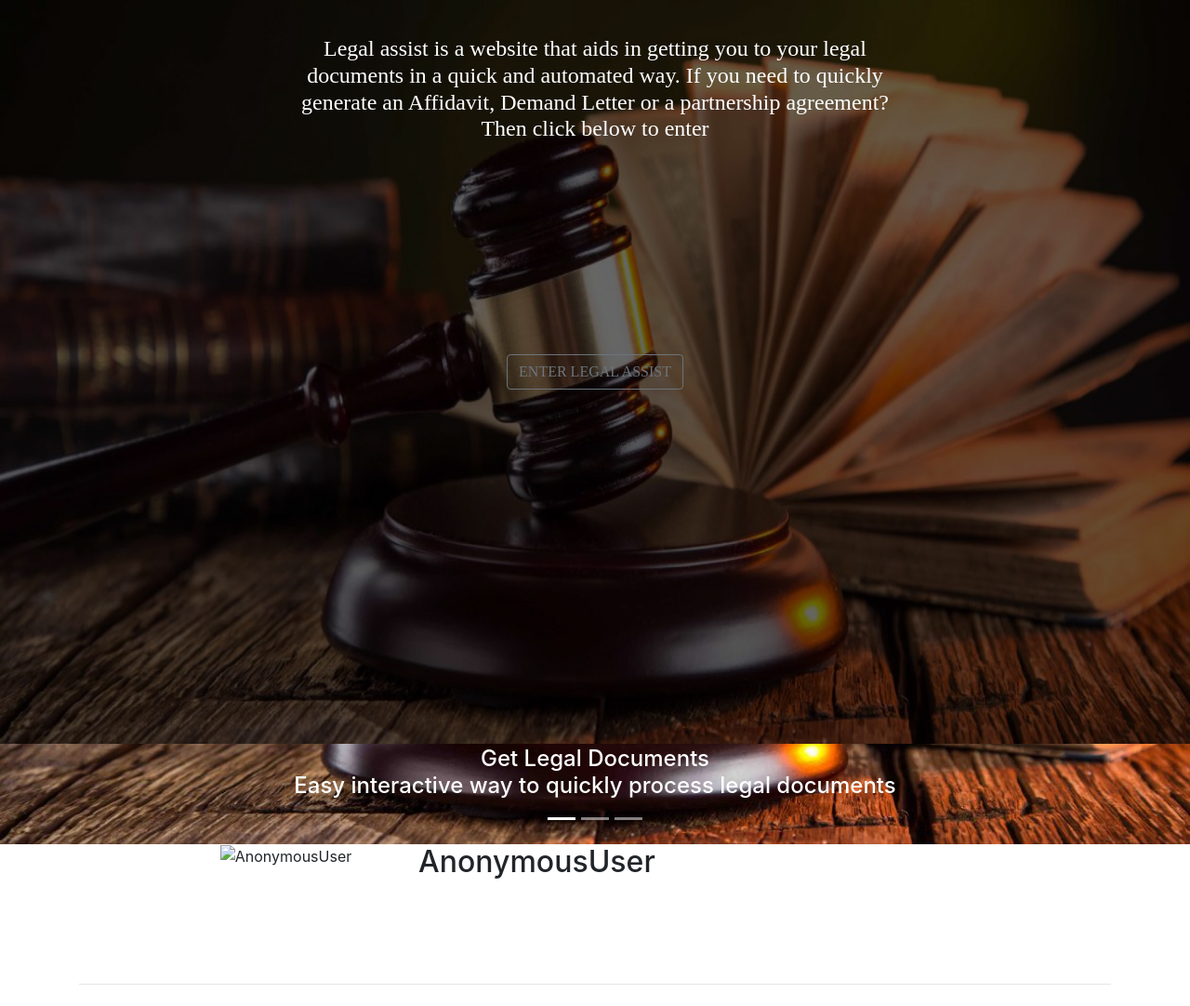
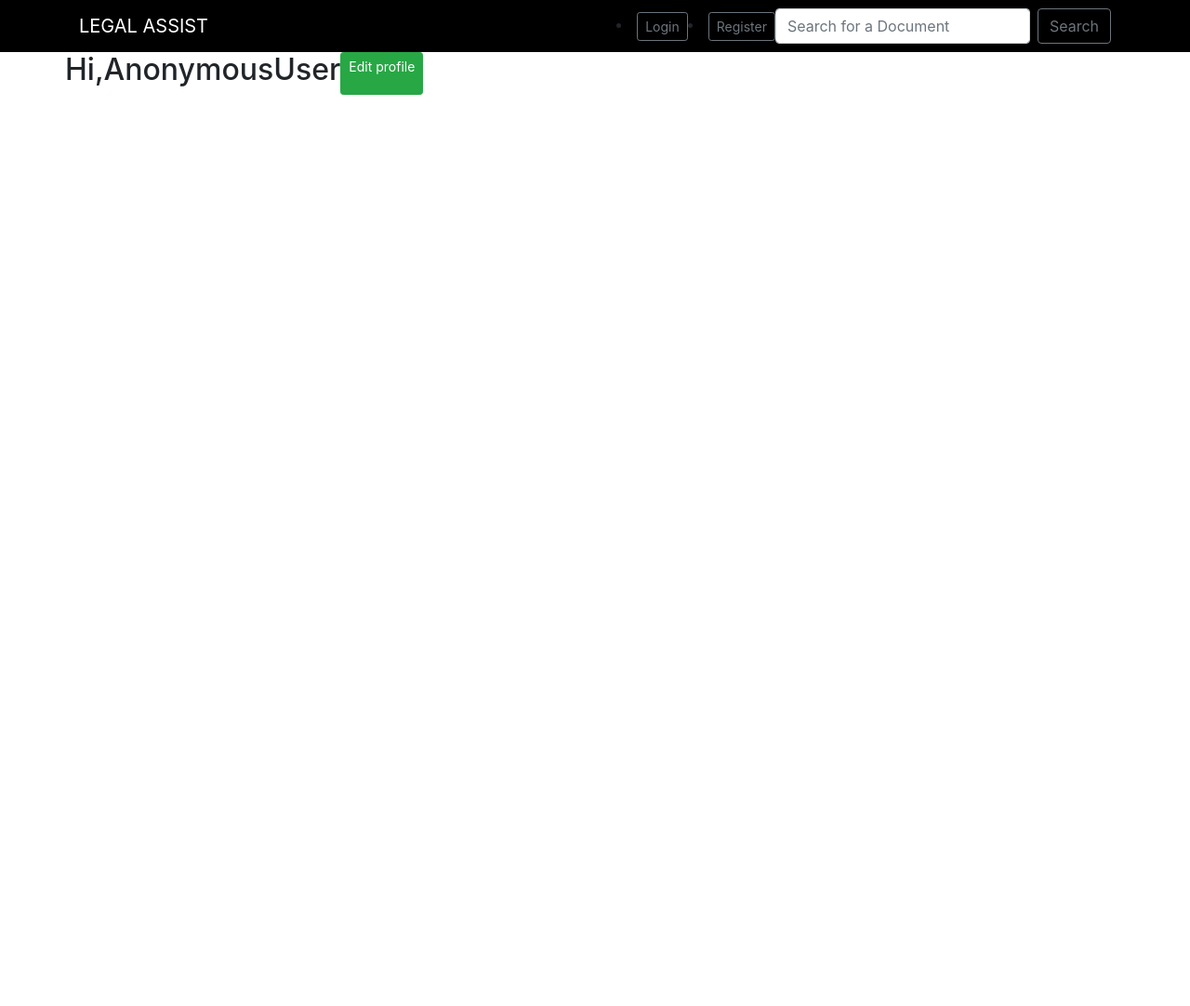
Before and after one commit to BenkiKuu/TheLawRivew, a Django app: page /profile/1 in a window 1280 px wide. Shown: the whole page at 93% size. After the commit the page ends 102 px from the top, so only its background shows below. Run offline with Django 3.2, Linux system fonts and the light colour scheme; some libraries are stand-ins or nearby versions.

Commit message:
email intergration

```diff
--- a/lawreview/settings.py
+++ b/lawreview/settings.py
@@ -99,6 +99,12 @@
         )
     }
 
+# Email configurations remember to install python-decouple
+EMAIL_USE_TLS = config('EMAIL_USE_TLS')
+EMAIL_HOST = config('EMAIL_HOST')
+EMAIL_PORT = config('EMAIL_PORT')
+EMAIL_HOST_USER = config('EMAIL_HOST_USER')
+EMAIL_HOST_PASSWORD = config('EMAIL_HOST_PASSWORD')
 # Password validation
 # https://docs.djangoproject.com/en/1.11/ref/settings/#auth-password-validators
 
--- a/review/templates/base.html
+++ b/review/templates/base.html
@@ -101,7 +101,7 @@
           <div class="carousel-item active">
             <img class="img-fluid" src="{% static 'img/landing.jpg' %}" style="height:570px;width:100%">
             <div class="carousel-caption" id="c-bk">
-              <h2>LAW REVIE</h2>
+              <h2>LEGAL ASSIST</h2>
               <h4>Get Legal Documents<br>Easy interactive way to quickly process legal documents</h4>
             </div>
 
@@ -109,14 +109,14 @@
           <div class="carousel-item">
             <img class="img-fluid" src="{% static 'img/landing1.jpg' %}" style="height:570px;width:100%">
             <div class="carousel-caption" id="c-bk">
-              <h2>LAW REVIE</h2>
+              <h2>LEGAL ASIST</h2>
               <h4>Get Legal Documents<br>Easy interactive way to quickly process legal documents</h4>
             </div>
           </div>
           <div class="carousel-item">
             <img class="img-fluid" src="{% static 'img/landing2.jpg' %}" style="height:570px;width:100%">
             <div class="carousel-caption" id="c-bk">
-              <h2>LAW REVIE</h2>
+              <h2>LEGAL ASSIST</h2>
               <h4>Get Legal Documents<br>Easy interactive way to quickly process legal documents</h4>
             </div>
           </div>
--- a/review/templates/navbar.html
+++ b/review/templates/navbar.html
@@ -1,5 +1,4 @@
-{% load bootstrap4 %}
-{% load static %}
+{% load bootstrap4 %} {% load static %}
 
 
 <!DOCTYPE html>
@@ -10,14 +9,12 @@
  <meta charset="utf-8">
  <meta name="viewport" content="width=device-width, initial-scale=1">
 
-  <title>LAW REVIEW</title>
+ <title>LEGAL ASSIST</title>
 
  <!-- Styles -->
-  {% block styles %}
-    {% bootstrap_css %}
-    <link rel="stylesheet" href="{% static 'css/basephoto.css' %}">
-    <link href="https://fonts.googleapis.com/css?family=Pacifico|Roboto+Condensed" rel="stylesheet">
-  {% endblock styles %}
+ {% block styles %} {% bootstrap_css %}
+ <link rel="stylesheet" href="{% static 'css/styles.css' %}">
+ <link href="https://fonts.googleapis.com/css?family=Pacifico|Roboto+Condensed" rel="stylesheet"> {% endblock styles %}
 </head>
 
 <body>
@@ -45,7 +42,7 @@
               <div class="dropdown-divider"></div>
               <a class="dropdown-item" href="{% url 'new_firm' %}">Register new Law Firm</a>
               <div class="dropdown-divider"></div>
-              <a class="dropdown-item" href="{% url 'new_demand' %}">Generate a Demand Letter</a>
+              <a class="dropdown-item" href="{% url 'new_demand' %}">Generate An Id Information Affidavit</a>
               <div class="dropdown-divider"></div>
               <a class="dropdown-item" href="/profile/{{user.profile.id}}">Profile</a>
               <div class="dropdown-divider"></div>
@@ -73,8 +70,10 @@
   </nav>
   </header>
 
+    {% block content %}{% endblock %}
     {% block scripts %}
     <!-- AJAX -->
+    <script src="https://cdnjs.cloudflare.com/ajax/libs/gsap/2.0.1/TweenMax.min.js"></script>
     <script src="https://ajax.googleapis.com/ajax/libs/jquery/3.2.1/jquery.min.js"></script>
     <script src="https://code.jquery.com/jquery-3.3.1.min.js" integrity="sha256-FgpCb/KJQlLNfOu91ta32o/NMZxltwRo8QtmkMRdAu8=" crossorigin="anonymous"></script>
     {% bootstrap_javascript %}
--- a/review/templates/profile.html
+++ b/review/templates/profile.html
@@ -1,58 +1,15 @@
-{%extends "base.html" %}
+{% extends 'navbar.html' %}
 {% load bootstrap4 %}
-{% load staticfiles %}
+{% load static %}
 {% block content %}
-    <div class="container">
-        <div class="row profile-header">
-
-            <div class="col-md-1">
-                {#                an empty div for alignment#}
-            </div>
-
-
-            {#        profil photo#}
-
-            <div class="col-md-3 text-center">
-                <img class="img-fluid img-circle" src="{{ profile.profile_photo.url }}" alt="{{ user }}">
-            </div>
-
-
-
-            {#        end of profile of photo #}
-
-
-            <div class="col-md-4 in-profile-header">
-                <div class="row ">
-                    <h2>{{ user }}</h2>
-
-                </div>
-
-                {#                ............................counters for posts followers and people being followed ................................#}
-
-
-                {#                end of counters#}
-
-                <br>
-                {#                bio#}
-
-                <div class="row bio-profile ">
-                    <p>{{ profile.bio }}</p>
-                    {{profile.email}}
-                </div>
-                {#                end of bio#}
-
-            </div>
-
-            <div class="col-md-4">
-                {#                an empty div for alignment#}
-            </div>
-
-        </div>
-        <br>
-        <br>
-        <hr>
-
-
-
-
+   <div class="container">
+     <div class="row ">
+       <h2>Hi,{{ user }}</h2>
+       <a href="{% url 'new_profile'  %}" class="btn btn-sm btn-success">Edit profile</a>
+     </div>
+     <br>
+     {% for profile in profile %}
+     {{profile.email}}
+     {% endfor %}
+   </div>
 {% endblock %}
--- a/review/views.py
+++ b/review/views.py
@@ -1,6 +1,8 @@
 from django.shortcuts import render, redirect
 from .forms import NewProfileForm, NewLawFirmForm, NewDemandLetterForm, NewAfidavitForm
 from .models import Profile
+from django.http import HttpResponse, Http404,HttpResponseRedirect
+from .email import email_doc
 
 # Create your views here.
 def home(request):
@@ -10,14 +12,16 @@
 #
 def new_profile(request):
     current_user = request.user
+    user_profile = Profile.objects.filter(user_id=current_user)
+    form = NewProfileForm()
 
     if request.method == 'POST':
-        form = NewProfileForm(request.POST, request.FILES)
+        form = NewProfileForm(request.POST, request.FILES, instance=request.user.profile)
         if form.is_valid():
-            profile = form.save(commit=False)
-            profile.user = current_user
-            profile.save()
-            return redirect('home')
+            user_profile = form.save(commit=False)
+            user_profile.user = current_user
+            user_profile.save()
+            return redirect('index')
     else:
         form = NewProfileForm()
     return render(request, 'forms/new_profile.html', {"form": form})
@@ -45,10 +49,46 @@
             demand = form.save(commit=False)
             demand.user = current_user.profile
             demand.save()
+            # firstname = form.cleaned_data['firstname']
+            # sirname = form.cleaned_data['sirname']
+            # othernames = form.cleaned_data['othernames']
+            # idnumber = form.cleaned_data['idnumber']
+            # boxnumber = form.cleaned_data['boxnumber']
+            # town = form.cleaned_data['town']
+            # email = form.cleaned_data['email']
+            inputs = form.cleaned_data
+            email_doc(inputs)
             return redirect('new_demand_temp')
     else:
-        form = NewDemandLetterForm()
+        form = NewDemandLetterForm(initial={
+           'firstname': request.user.profile.firstname,
+           'sirname': request.user.profile.sirname,
+           'othernames': request.user.profile.othernames,
+           'idnumber': request.user.profile.idnumber,
+           'boxnumber': request.user.profile.boxnumber,
+           'town': request.user.profile.town,
+           'email': request.user.profile.email,
+           })
     return render(request, 'forms/demand_letter.html', {"form": form})
+
+def doc_email(request):
+    if request.method == 'POST':
+        form = NewDemandLetterForm(request.POST)
+        if form.is_valid():
+            firstname = form.cleaned_data['firstname']
+            sirname = form.cleaned_data['sirname']
+            othernames = form.cleaned_data['othernames']
+            idnumber = form.cleaned_data['idnumber']
+            boxnumber = form.cleaned_data['boxnumber']
+            town = form.cleaned_data['town']
+            email = form.cleaned_data['email']
+            recipient = DocumentRecepients(firstname = firstname, sirname = sirname, othernames = othernames, idnumber = idnumber, boxnumber = boxnumber, town = town, email = email)
+            recepient.save()
+            email_doc(firstname,sirname,othernames,idnumber,boxnumber,town)
+            HttpResponseRedirect('demand_tmp')
+
+    return render(request, 'documents/demand_letter_doc.html', locals())
+
 
 def new_aff(request):
     current_user = request.user
```
Also changed, not shown: review/email.py (added, +27 -0 lines), review/forms.py (+4 -4 lines), review/models.py (+10 -3 lines), review/templates/email/email.html (renamed from review/templates/documents/demand_letter_doc.html, +3 -15 lines), review/templates/email/email.txt (added, +28 -0 lines), review/migrations/0006_auto_20180828_0629.py (added), review/migrations/0007_auto_20180905_0842.py (added), 2 other files. Lines whose indentation alone changed are shown as unchanged.
